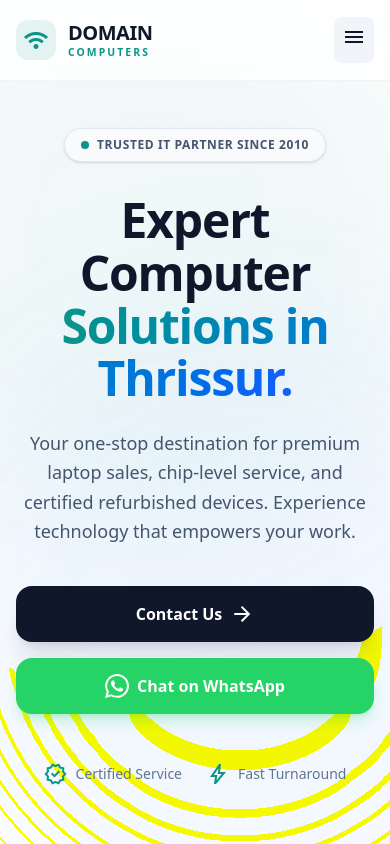
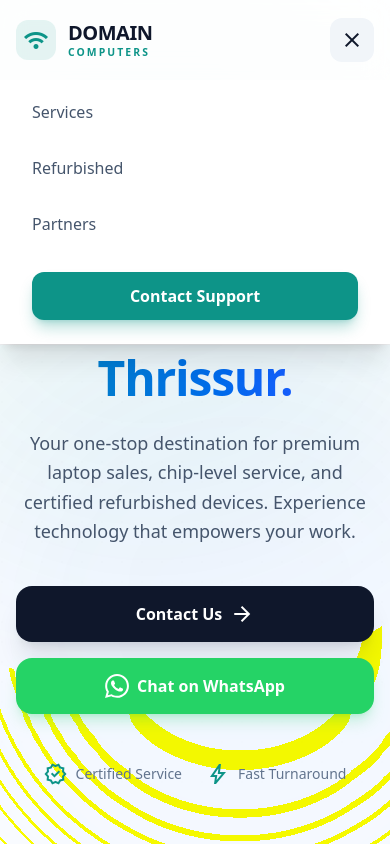
Before and after one commit to dracu-lah/domain-computers, a Next.js app: page / in a window 390 px wide. Both pictures are taken after a click on the button "menu". Shown: the top 844 px of the page. Built offline with nearby package versions, Linux system fonts and the light colour scheme.

Commit message:
fix:updated the menu

```diff
--- a/components/Navbar.tsx
+++ b/components/Navbar.tsx
@@ -1,6 +1,15 @@
+"use client";
+
 import Link from "next/link";
+import { useState } from "react";
 
 export default function Navbar() {
+  const [isMenuOpen, setIsMenuOpen] = useState(false);
+
+  const toggleMenu = () => {
+    setIsMenuOpen(!isMenuOpen);
+  };
+
   return (
     <nav className="fixed top-0 inset-x-0 z-50 bg-white/80 dark:bg-background-dark/80 backdrop-blur-md border-b border-gray-200/50 dark:border-white/5 transition-all duration-300">
       <div className="max-w-7xl mx-auto px-4 sm:px-6 lg:px-8">
@@ -20,6 +29,8 @@ export default function Navbar() {
               </span>
             </div>
           </div>
+
+          {/* Desktop Menu */}
           <div className="hidden md:flex items-center space-x-1">
             <Link
               className="text-slate-600 dark:text-slate-300 hover:text-primary dark:hover:text-primary px-4 py-2 text-sm font-medium transition-colors rounded-lg hover:bg-slate-50 dark:hover:bg-white/5"
@@ -46,10 +57,57 @@ export default function Navbar() {
               Contact Support
             </Link>
           </div>
+
+          {/* Mobile Menu Button */}
           <div className="md:hidden flex items-center">
-            <button className="text-slate-900 dark:text-white hover:text-primary focus:outline-none p-2 bg-slate-100 dark:bg-white/10 rounded-lg">
-              <span className="material-symbols-outlined">menu</span>
+            <button
+              onClick={toggleMenu}
+              className="w-11 h-11 flex items-center justify-center text-slate-900 dark:text-white hover:text-primary focus:outline-none bg-slate-100 dark:bg-white/10 rounded-xl transition-all active:scale-90"
+            >
+              <span className="material-symbols-outlined text-[1.75rem] leading-none">
+                {isMenuOpen ? "close" : "menu"}
+              </span>
             </button>
+          </div>
+        </div>
+      </div>
+
+      {/* Mobile Menu Overlay */}
+      <div
+        className={`md:hidden absolute top-20 left-0 w-full bg-white dark:bg-background-dark border-b border-gray-200/50 dark:border-white/5 transition-all duration-300 ease-in-out ${
+          isMenuOpen ? "opacity-100 translate-y-0 visible" : "opacity-0 -translate-y-4 invisible"
+        }`}
+      >
+        <div className="px-4 pt-2 pb-6 space-y-2 shadow-xl">
+          <Link
+            className="block text-slate-600 dark:text-slate-300 hover:text-primary hover:bg-slate-50 dark:hover:bg-white/5 px-4 py-3 rounded-lg text-base font-medium transition-colors"
+            href="#services"
+            onClick={toggleMenu}
+          >
+            Services
+          </Link>
+          <Link
+            className="block text-slate-600 dark:text-slate-300 hover:text-primary hover:bg-slate-50 dark:hover:bg-white/5 px-4 py-3 rounded-lg text-base font-medium transition-colors"
+            href="#refurbished"
+            onClick={toggleMenu}
+          >
+            Refurbished
+          </Link>
+          <Link
+            className="block text-slate-600 dark:text-slate-300 hover:text-primary hover:bg-slate-50 dark:hover:bg-white/5 px-4 py-3 rounded-lg text-base font-medium transition-colors"
+            href="#brands"
+            onClick={toggleMenu}
+          >
+            Partners
+          </Link>
+          <div className="pt-4 px-4">
+            <Link
+              className="block w-full text-center bg-primary text-white px-6 py-3 rounded-xl text-base font-bold shadow-lg shadow-primary/30 active:scale-95 transition-transform"
+              href="#contact"
+              onClick={toggleMenu}
+            >
+              Contact Support
+            </Link>
           </div>
         </div>
       </div>
```
